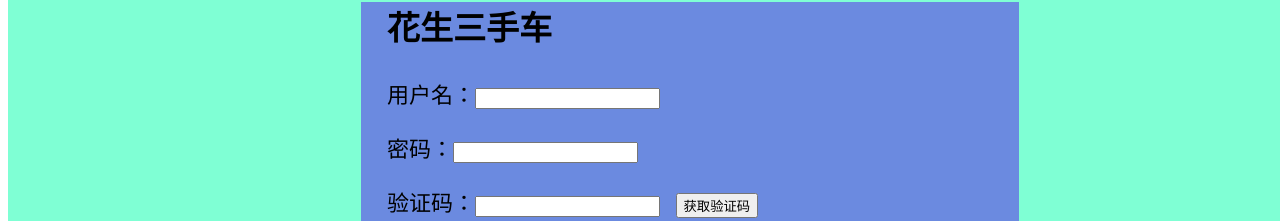
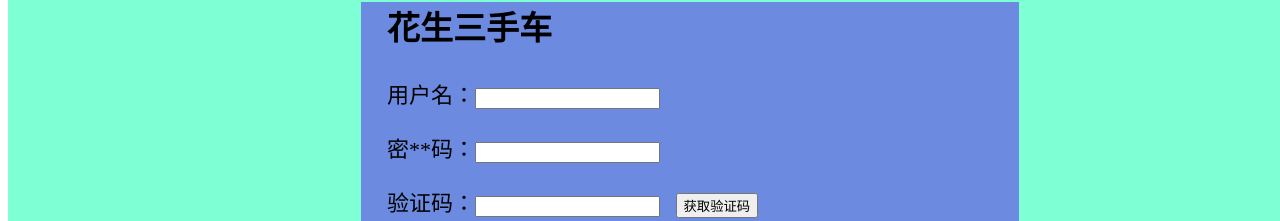
Before and after one commit to xu-jinjing/usedCar, a Vue app: page /enter in a window 1280 px wide. Shown: the part 186-407 px from the top of the page. Built offline with nearby package versions, Linux system fonts and the light colour scheme.

Commit message:
second-hand car

```diff
--- a/src/views/enter/Enter.vue
+++ b/src/views/enter/Enter.vue
@@ -3,7 +3,7 @@
     <div class="login">
         <h2>花生三手车</h2>
         <p>用户名：<input type="text" id="name"><span id="pan"></span></body><br></p>
-        <p>密码：<input type="text" id="password"><span id="pa"></span><br></p>
+        <p>密**码：<input type="text" id="password"><span id="pa"></span><br></p>
         <p>验证码：<input type="text" id="txt"> <button class="btn" @click="btnClick" >获取验证码</button></p>
 
 
```
